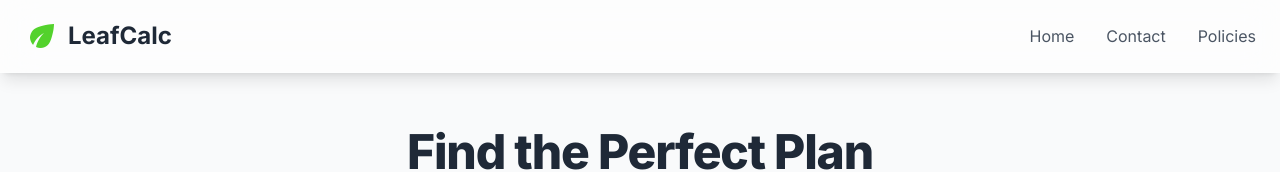
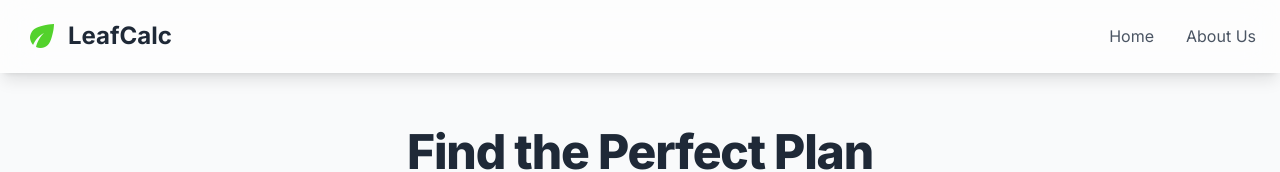
Before and after one commit to adityagupta190904/LeafCalc-Website, a plain HTML site: page pricing.html in a window 1280 px wide. Shown: the top 172 px of the page. Drawn offline with nearby package versions, Linux system fonts and the light colour scheme.

Commit message:
Update pricing.html

```diff
--- a/pricing.html
+++ b/pricing.html
@@ -55,8 +55,7 @@
             <!-- Navigation Links -->
             <nav class="hidden md:flex items-center space-x-8">
                 <a class="text-gray-600 hover:text-[#53d22c] transition-colors" href="index.html">Home</a>
-                <a class="text-gray-600 hover:text-[#53d22c] transition-colors" href="contact_us.html">Contact</a>
-                <a class="text-gray-600 hover:text-[#53d22c] transition-colors" href="terms_and_conditions.html">Policies</a>
+                <a class="text-gray-600 hover:text-[#53d22c] transition-colors" href="index.html#about-us">About Us</a>
             </nav>
         </div>
     </header>
```
